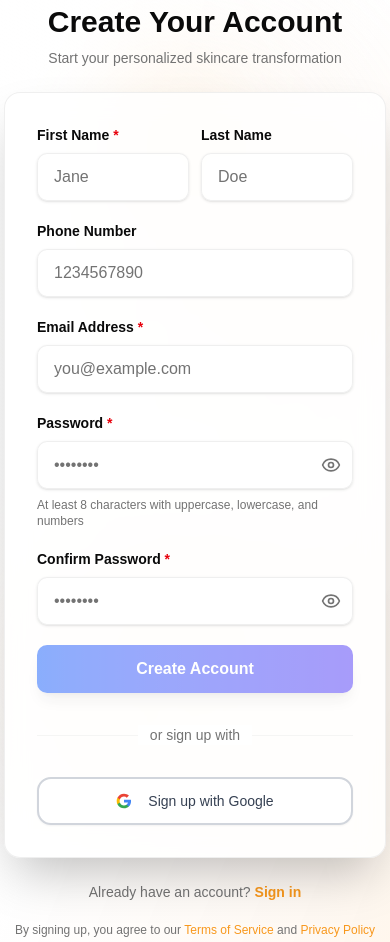
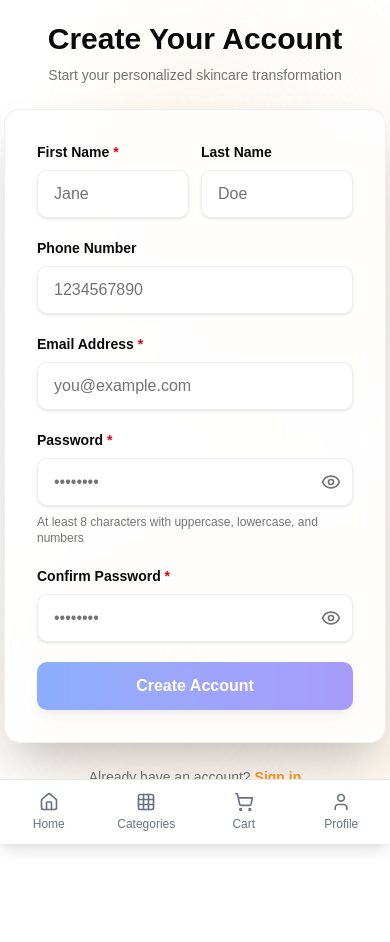
Before and after one commit to Sachinm2194/lumiAura, a Next.js app: page /sign-up in a window 390 px wide. After the commit the page ends 844 px from the top, so only its background shows below. Built offline with nearby package versions, Linux system fonts and the light colour scheme; no server answers; a web font is replaced by a local one.

Commit message:
added bottom navigation

```diff
--- a/src/app/(auth)/sign-in/page.tsx
+++ b/src/app/(auth)/sign-in/page.tsx
@@ -87,20 +87,20 @@ export default function SignIn() {
                 <SignInForm />
 
                 {/* Divider */}
-                <div className="relative my-8">
+                {/* <div className="relative my-8">
                   <div className="absolute inset-0 flex items-center">
                     <div className="w-full border-t border-border/40"></div>
                   </div>
                   <div className="relative flex justify-center text-sm">
                     <span className="px-3 bg-card text-muted-foreground font-medium">or continue with</span>
                   </div>
-                </div>
+                </div> */}
 
                 {/* Gmail Sign In */}
-                <GoogleOAuthButton
+                {/* <GoogleOAuthButton
                   text="Sign in with Google"
                   variant="outline"
-                />
+                /> */}
               </div>
 
               {/* Footer */}
--- a/src/app/(auth)/sign-up/page.tsx
+++ b/src/app/(auth)/sign-up/page.tsx
@@ -69,20 +69,20 @@ export default function SignUp() {
                 <SignUpForm />
 
                 {/* Divider */}
-                <div className="relative my-8">
+                {/* <div className="relative my-8">
                   <div className="absolute inset-0 flex items-center">
                     <div className="w-full border-t border-border/40"></div>
                   </div>
                   <div className="relative flex justify-center text-sm">
                     <span className="px-3 bg-card text-muted-foreground font-medium">or sign up with</span>
                   </div>
-                </div>
+                </div> */}
 
                 {/* Gmail Sign Up */}
-                <GoogleOAuthButton
+                {/* <GoogleOAuthButton
                   text="Sign up with Google"
                   variant="outline"
-                />
+                /> */}
               </div>
 
               {/* Footer */}
--- a/src/app/layout.tsx
+++ b/src/app/layout.tsx
@@ -4,6 +4,7 @@ import { Toaster } from "sonner";
 import { AuthProvider } from "@/contexts/AuthContext";
 import "./globals.css";
 import TopLoader from "@/components/core-components/top-loader";
+import BottomNavigationFooter from "@/components/core-components/bottom-navigation-footer";
 
 
 const geistSans = Geist({
@@ -42,6 +43,7 @@ export default function RootLayout({
         <AuthProvider>
           <Toaster position="top-right" />
           {children}
+          <BottomNavigationFooter />
         </AuthProvider>
       </body>
     </html>
--- /dev/null
+++ b/src/components/core-components/bottom-navigation-footer.tsx
@@ -0,0 +1,81 @@
+"use client";
+
+import Link from "next/link";
+import { usePathname } from "next/navigation";
+import { Home, Grid3x3, ShoppingCart, User } from "lucide-react";
+import { useAuth } from "@/contexts/AuthContext";
+import { cn } from "@/lib/utils";
+
+export default function BottomNavigationFooter() {
+  const pathname = usePathname();
+  const { isAuthenticated } = useAuth();
+
+  const navItems = [
+    {
+      name: "Home",
+      href: "/",
+      icon: Home,
+    },
+    {
+      name: "Categories",
+      href: "/categories",
+      icon: Grid3x3,
+    },
+    {
+      name: "Cart",
+      href: "/cart",
+      icon: ShoppingCart,
+    },
+    {
+      name: "Profile",
+      href: isAuthenticated ? "/profile" : "/sign-in",
+      icon: User,
+    },
+  ];
+
+  const isActive = (href: string) => {
+    if (href === "/") {
+      return pathname === "/";
+    }
+    return pathname.startsWith(href);
+  };
+
+  return (
+    <footer className="fixed bottom-0 left-0 right-0 z-50 bg-white border-t border-gray-200 shadow-lg md:hidden">
+      <nav className="flex items-center justify-around h-16">
+        {navItems.map((item) => {
+          const Icon = item.icon;
+          const active = isActive(item.href);
+
+          return (
+            <Link
+              key={item.name}
+              href={item.href}
+              className={cn(
+                "flex flex-col items-center justify-center gap-1 flex-1 h-full transition-colors",
+                active
+                  ? "text-primary"
+                  : "text-gray-500 hover:text-gray-700"
+              )}
+            >
+              <Icon
+                className={cn(
+                  "h-5 w-5 transition-transform",
+                  active && "scale-110"
+                )}
+              />
+              <span
+                className={cn(
+                  "text-xs font-medium",
+                  active ? "font-semibold" : "font-normal"
+                )}
+              >
+                {item.name}
+              </span>
+            </Link>
+          );
+        })}
+      </nav>
+    </footer>
+  );
+}
```
